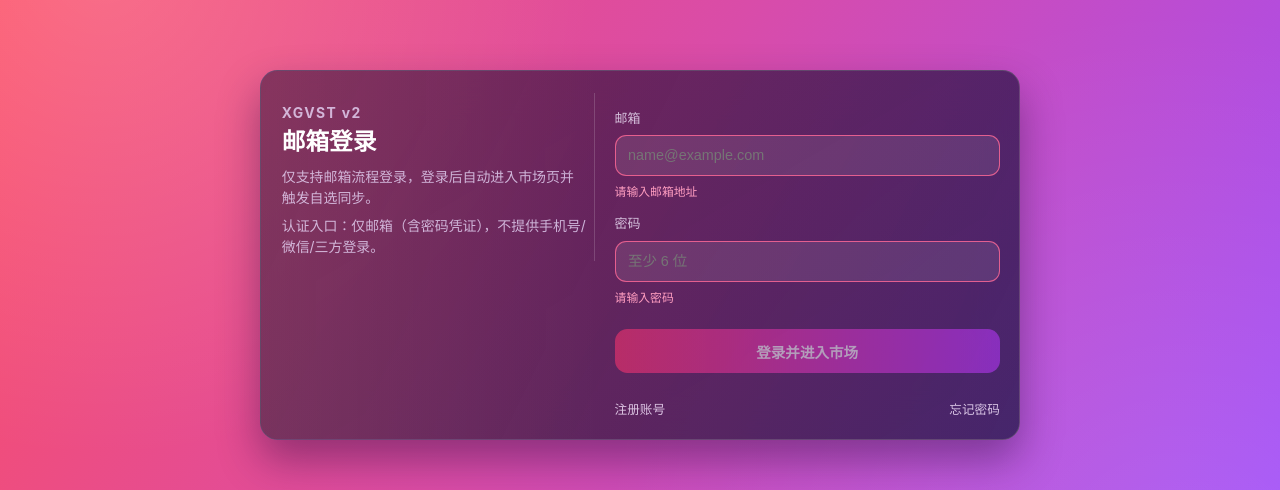
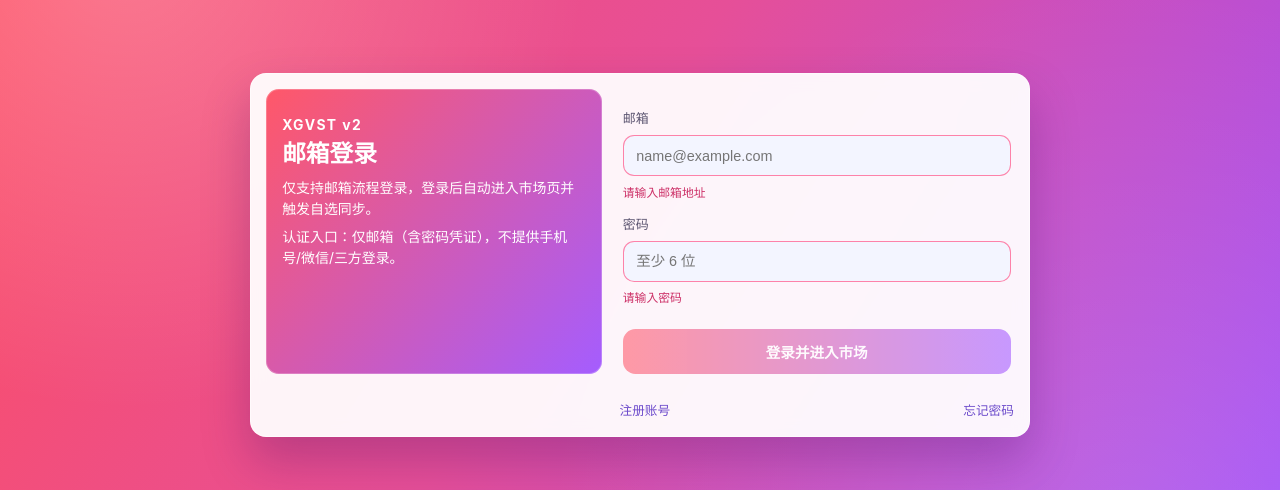
Before and after one commit to watermelon-9/xgvst, a SvelteKit app in the folder apps/web/: page /auth/login in a window 1280 px wide. Shown: the part 145-635 px from the top of the page. Built offline with nearby package versions, Linux system fonts and the light colour scheme; no server answers.

Commit message:
feat(web): apply pro red-purple login palette after ui skill study

```diff
--- a/apps/web/src/app.css
+++ b/apps/web/src/app.css
@@ -834,9 +834,9 @@ a {
 
 .auth-shell-login {
 	background:
-		radial-gradient(circle at 8% 14%, rgb(255 255 255 / 18%), transparent 36%),
-		radial-gradient(circle at 92% 92%, rgb(255 255 255 / 12%), transparent 42%),
-		linear-gradient(120deg, #ff4e5f 0%, #d94ca9 48%, #9b4dff 100%);
+		radial-gradient(circle at 10% 12%, rgb(255 255 255 / 24%), transparent 34%),
+		radial-gradient(circle at 88% 86%, rgb(255 255 255 / 14%), transparent 44%),
+		linear-gradient(122deg, #ff4e5f 0%, #e64f98 46%, #9b4dff 100%);
 }
 
 .auth-card {
@@ -852,39 +852,80 @@ a {
 	position: relative;
 	isolation: isolate;
 	overflow: hidden;
-	width: min(100%, 760px);
+	width: min(100%, 780px);
 	display: grid;
-	grid-template-columns: minmax(0, 0.9fr) minmax(0, 1.1fr);
-	column-gap: 1.2rem;
+	grid-template-columns: minmax(0, 0.92fr) minmax(0, 1.08fr);
+	column-gap: 1.1rem;
 	row-gap: 0.75rem;
-	padding: 1.35rem 1.2rem 1.15rem;
-}
-
-.auth-card-login::before {
-	content: '';
-	position: absolute;
-	inset: 0;
-	background:
-		linear-gradient(116deg, rgb(255 78 95 / 26%), rgb(155 77 255 / 18%)),
-		linear-gradient(90deg, rgb(255 255 255 / 8%) 0%, transparent 45%);
-	z-index: 0;
-}
-
-.auth-card-login > * {
-	position: relative;
-	z-index: 1;
+	padding: 0.95rem;
+	border-radius: 1rem;
+	background: rgb(255 255 255 / 94%);
+	border: 1px solid rgb(255 255 255 / 48%);
+	box-shadow: 0 24px 48px rgb(61 12 102 / 28%);
+	backdrop-filter: blur(8px);
+	-webkit-backdrop-filter: blur(8px);
 }
 
 .auth-card-login .auth-head {
 	grid-column: 1;
-	align-self: start;
-	padding: 0.2rem 0.45rem 0.2rem 0.1rem;
-	border-right: 1px solid rgb(255 255 255 / 16%);
+	align-self: stretch;
+	padding: 1.15rem 1rem;
+	border-radius: 0.8rem;
+	background: linear-gradient(132deg, rgb(255 78 95 / 94%), rgb(155 77 255 / 90%));
+	box-shadow: inset 0 0 0 1px rgb(255 255 255 / 22%);
 }
 
 .auth-card-login .auth-form,
 .auth-card-login .auth-foot {
 	grid-column: 2;
+}
+
+.auth-card-login .auth-form {
+	align-self: end;
+	padding: 0.25rem 0.2rem 0;
+}
+
+.auth-card-login .auth-head h1,
+.auth-card-login .auth-head p,
+.auth-card-login .auth-head .auth-eyebrow,
+.auth-card-login .auth-head .auth-sentinel {
+	color: #fff;
+}
+
+.auth-card-login .auth-label {
+	color: #5b5470;
+}
+
+.auth-card-login .auth-field {
+	background: #f3f5ff;
+	color: #1e2235;
+	border-color: rgb(155 77 255 / 24%);
+}
+
+.auth-card-login .auth-field:focus {
+	border-color: rgb(155 77 255 / 56%);
+	box-shadow: 0 0 0 3px rgb(155 77 255 / 18%);
+}
+
+.auth-card-login .auth-error {
+	color: #cc2f66;
+}
+
+.auth-card-login .auth-submit {
+	background: linear-gradient(90deg, #ff4e5f 0%, #9b4dff 100%);
+	box-shadow: 0 12px 22px rgb(155 77 255 / 28%);
+}
+
+.auth-card-login .auth-foot {
+	color: #6f678a;
+}
+
+.auth-card-login .auth-foot a {
+	color: #6c4bcb;
+}
+
+.auth-card-login .auth-foot a:hover {
+	color: #ff4e5f;
 }
 
 .auth-head h1 {
--- a/apps/web/src/routes/auth/login/+page.svelte
+++ b/apps/web/src/routes/auth/login/+page.svelte
@@ -1,15 +1,17 @@
 <script lang="ts">
 	import { onMount } from 'svelte';
 	import { goto } from '$app/navigation';
-	import { useAuth } from '$lib/auth/useAuth.svelte';
 	import { useToast } from '$lib/ui/toast.svelte';
+	import type { useAuth as useAuthFactory } from '$lib/auth/useAuth.svelte';
 
-	const auth = useAuth();
+	type AuthApi = ReturnType<typeof useAuthFactory>;
+
 	const toast = useToast();
 	const EMAIL_PATTERN = /^[^\s@]+@[^\s@]+\.[^\s@]+$/;
 	const LOGIN_FLOW_STORAGE_KEY = 'xgvst.auth.loginFlow';
 	const LOGIN_REDIRECT_TARGET = '/market';
 
+	let authApi = $state<AuthApi | null>(null);
 	let email = $state('');
 	let password = $state('');
 	let loading = $state(false);
@@ -28,8 +30,17 @@
 
 	const canSubmit = $derived(!loading && !emailError && !passwordError);
 
+	const ensureAuthApi = async (): Promise<AuthApi> => {
+		if (authApi) return authApi;
+		const { useAuth } = await import('$lib/auth/useAuth.svelte');
+		authApi = useAuth();
+		return authApi;
+	};
+
 	onMount(() => {
-		auth.bootstrap();
+		void ensureAuthApi().then((api) => {
+			api.bootstrap();
+		});
 		const emailFromQuery = new URLSearchParams(window.location.search).get('email')?.trim();
 		if (emailFromQuery) {
 			email = emailFromQuery;
@@ -60,6 +71,7 @@
 
 		loading = true;
 		try {
+			const auth = await ensureAuthApi();
 			const normalizedEmail = email.trim().toLowerCase();
 			auth.signIn(normalizedEmail);
 
```
